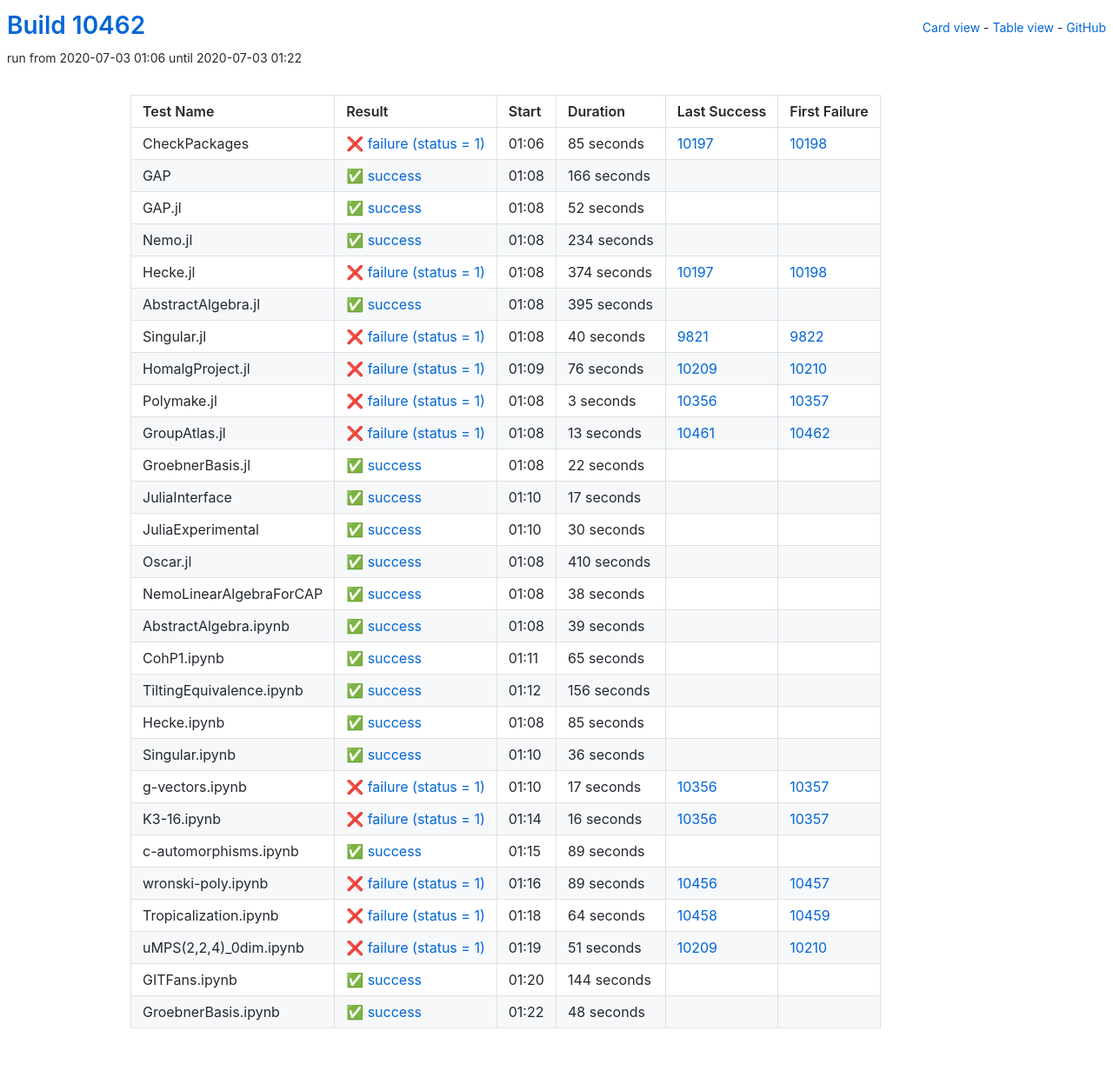
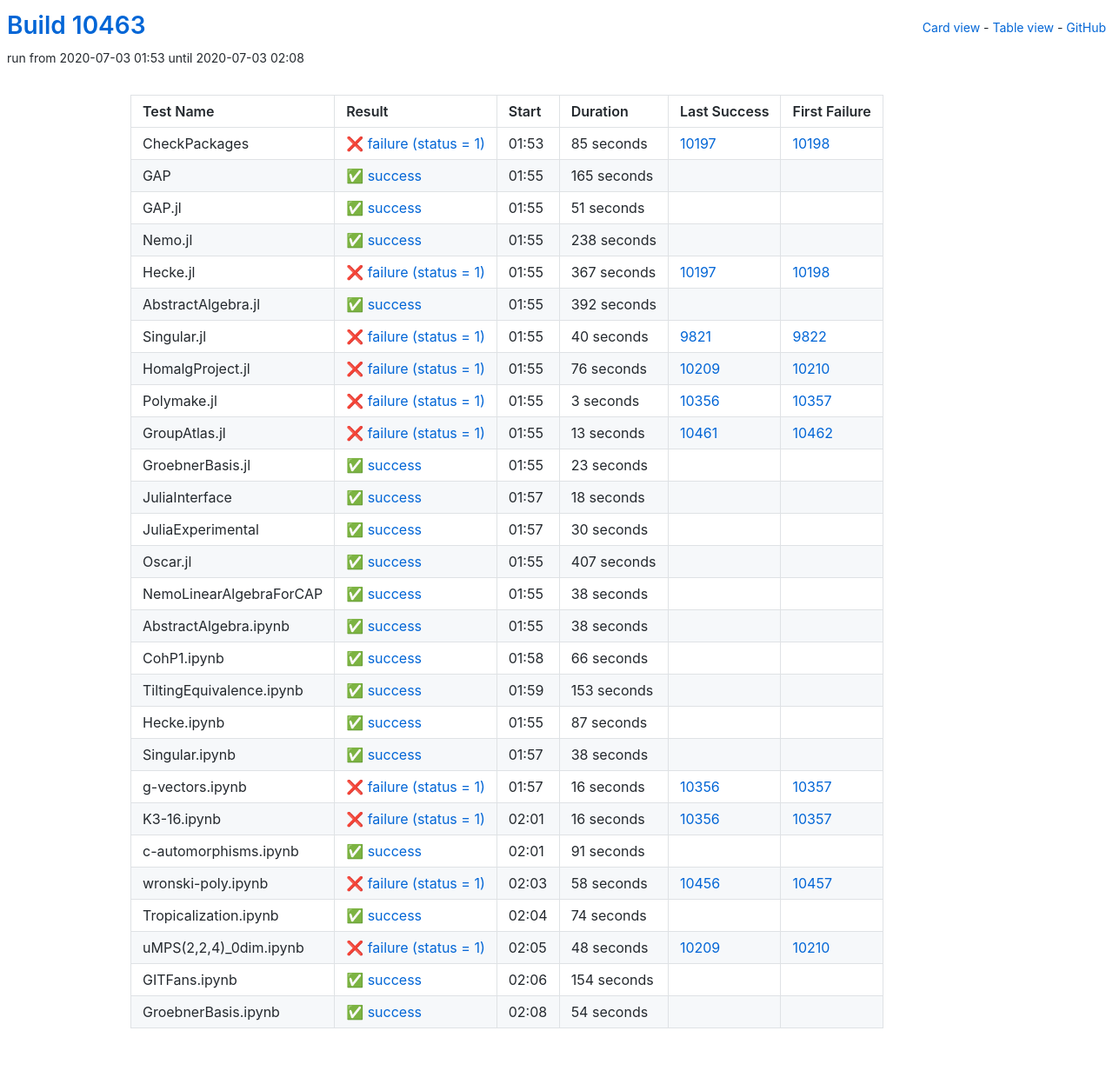
Before and after one commit to oscar-system/oscar-ci-status, a Jekyll site: the page built from table.html, in a window 1280 px wide. Shown: the whole page at 87% size. Built offline with Jekyll 4.4.1, drawn with Linux system fonts in a browser that asks for light colours.

Commit message:
Build #10463

```diff
--- a/_data/ci.yml
+++ b/_data/ci.yml
@@ -1,6 +1,6 @@
 ---
-build: 10462
-build_url: https://oscarci.mathematik.uni-kl.de/job/oscar/10462/
+build: 10463
+build_url: https://oscarci.mathematik.uni-kl.de/job/oscar/10463/
 job: oscar
 organization: oscar-system
 repo: oscar-ci-status
@@ -8,8 +8,8 @@
 tests:
 - name: CheckPackages
   id: checkpackages
-  log: https://oscarci.mathematik.uni-kl.de/job/oscar/10462/artifact/logs/build-10462/CheckPackages.log
-  start: 2020-07-03 01:06
+  log: https://oscarci.mathematik.uni-kl.de/job/oscar/10463/artifact/logs/build-10463/CheckPackages.log
+  start: 2020-07-03 01:53
   success: false
   exitcode: 1
   status: failure
@@ -20,68 +20,68 @@
   first_failure_url: https://oscarci.mathematik.uni-kl.de/job/oscar/10198/
 - name: GAP
   id: gap
-  log: https://oscarci.mathematik.uni-kl.de/job/oscar/10462/artifact/logs/build-10462/GAP.log
-  start: 2020-07-03 01:08
+  log: https://oscarci.mathematik.uni-kl.de/job/oscar/10463/artifact/logs/build-10463/GAP.log
+  start: 2020-07-03 01:55
   success: true
   exitcode: 0
   status: success
-  duration: 166
+  duration: 165
   last_success: false
   last_success_url:
   first_failure: false
   first_failure_url:
 - name: GAP.jl
   id: gap-jl
-  log: https://oscarci.mathematik.uni-kl.de/job/oscar/10462/artifact/logs/build-10462/GAP.jl.log
-  start: 2020-07-03 01:08
+  log: https://oscarci.mathematik.uni-kl.de/job/oscar/10463/artifact/logs/build-10463/GAP.jl.log
+  start: 2020-07-03 01:55
   success: true
   exitcode: 0
   status: success
-  duration: 52
+  duration: 51
   last_success: false
   last_success_url:
   first_failure: false
   first_failure_url:
 - name: Nemo.jl
   id: nemo-jl
-  log: https://oscarci.mathematik.uni-kl.de/job/oscar/10462/artifact/logs/build-10462/Nemo.jl.log
-  start: 2020-07-03 01:08
+  log: https://oscarci.mathematik.uni-kl.de/job/oscar/10463/artifact/logs/build-10463/Nemo.jl.log
+  start: 2020-07-03 01:55
   success: true
   exitcode: 0
   status: success
-  duration: 234
+  duration: 238
   last_success: false
   last_success_url:
   first_failure: false
   first_failure_url:
 - name: Hecke.jl
   id: hecke-jl
-  log: https://oscarci.mathematik.uni-kl.de/job/oscar/10462/artifact/logs/build-10462/Hecke.jl.log
-  start: 2020-07-03 01:08
+  log: https://oscarci.mathematik.uni-kl.de/job/oscar/10463/artifact/logs/build-10463/Hecke.jl.log
+  start: 2020-07-03 01:55
   success: false
   exitcode: 1
   status: failure
-  duration: 374
+  duration: 367
   last_success: 10197
   last_success_url: https://oscarci.mathematik.uni-kl.de/job/oscar/10197/
   first_failure: 10198
   first_failure_url: https://oscarci.mathematik.uni-kl.de/job/oscar/10198/
 - name: AbstractAlgebra.jl
   id: abstractalgebra-jl
-  log: https://oscarci.mathematik.uni-kl.de/job/oscar/10462/artifact/logs/build-10462/AbstractAlgebra.jl.log
-  start: 2020-07-03 01:08
+  log: https://oscarci.mathematik.uni-kl.de/job/oscar/10463/artifact/logs/build-10463/AbstractAlgebra.jl.log
+  start: 2020-07-03 01:55
   success: true
   exitcode: 0
   status: success
-  duration: 395
+  duration: 392
   last_success: false
   last_success_url:
   first_failure: false
   first_failure_url:
 - name: Singular.jl
   id: singular-jl
-  log: https://oscarci.mathematik.uni-kl.de/job/oscar/10462/artifact/logs/build-10462/Singular.jl.log
-  start: 2020-07-03 01:08
+  log: https://oscarci.mathematik.uni-kl.de/job/oscar/10463/artifact/logs/build-10463/Singular.jl.log
+  start: 2020-07-03 01:55
   success: false
   exitcode: 1
   status: failure
@@ -92,8 +92,8 @@
   first_failure_url: https://oscarci.mathematik.uni-kl.de/job/oscar/9822/
 - name: HomalgProject.jl
   id: homalgproject-jl
-  log: https://oscarci.mathematik.uni-kl.de/job/oscar/10462/artifact/logs/build-10462/HomalgProject.jl.log
-  start: 2020-07-03 01:09
+  log: https://oscarci.mathematik.uni-kl.de/job/oscar/10463/artifact/logs/build-10463/HomalgProject.jl.log
+  start: 2020-07-03 01:55
   success: false
   exitcode: 1
   status: failure
@@ -104,8 +104,8 @@
   first_failure_url: https://oscarci.mathematik.uni-kl.de/job/oscar/10210/
 - name: Polymake.jl
   id: polymake-jl
-  log: https://oscarci.mathematik.uni-kl.de/job/oscar/10462/artifact/logs/build-10462/Polymake.jl.log
-  start: 2020-07-03 01:08
+  log: https://oscarci.mathematik.uni-kl.de/job/oscar/10463/artifact/logs/build-10463/Polymake.jl.log
+  start: 2020-07-03 01:55
   success: false
   exitcode: 1
   status: failure
@@ -116,8 +116,8 @@
   first_failure_url: https://oscarci.mathematik.uni-kl.de/job/oscar/10357/
 - name: GroupAtlas.jl
   id: groupatlas-jl
-  log: https://oscarci.mathematik.uni-kl.de/job/oscar/10462/artifact/logs/build-10462/GroupAtlas.jl.log
-  start: 2020-07-03 01:08
+  log: https://oscarci.mathematik.uni-kl.de/job/oscar/10463/artifact/logs/build-10463/GroupAtlas.jl.log
+  start: 2020-07-03 01:55
   success: false
   exitcode: 1
   status: failure
@@ -128,32 +128,32 @@
   first_failure_url: https://oscarci.mathematik.uni-kl.de/job/oscar/10462/
 - name: GroebnerBasis.jl
   id: groebnerbasis-jl
-  log: https://oscarci.mathematik.uni-kl.de/job/oscar/10462/artifact/logs/build-10462/GroebnerBasis.jl.log
-  start: 2020-07-03 01:08
+  log: https://oscarci.mathematik.uni-kl.de/job/oscar/10463/artifact/logs/build-10463/GroebnerBasis.jl.log
+  start: 2020-07-03 01:55
   success: true
   exitcode: 0
   status: success
-  duration: 22
+  duration: 23
   last_success: false
   last_success_url:
   first_failure: false
   first_failure_url:
 - name: JuliaInterface
   id: juliainterface
-  log: https://oscarci.mathematik.uni-kl.de/job/oscar/10462/artifact/logs/build-10462/JuliaInterface.log
-  start: 2020-07-03 01:10
+  log: https://oscarci.mathematik.uni-kl.de/job/oscar/10463/artifact/logs/build-10463/JuliaInterface.log
+  start: 2020-07-03 01:57
   success: true
   exitcode: 0
   status: success
-  duration: 17
+  duration: 18
   last_success: false
   last_success_url:
   first_failure: false
   first_failure_url:
 - name: JuliaExperimental
   id: juliaexperimental
-  log: https://oscarci.mathematik.uni-kl.de/job/oscar/10462/artifact/logs/build-10462/JuliaExperimental.log
-  start: 2020-07-03 01:10
+  log: https://oscarci.mathematik.uni-kl.de/job/oscar/10463/artifact/logs/build-10463/JuliaExperimental.log
+  start: 2020-07-03 01:57
   success: true
   exitcode: 0
   status: success
@@ -164,20 +164,20 @@
   first_failure_url:
 - name: Oscar.jl
   id: oscar-jl
-  log: https://oscarci.mathematik.uni-kl.de/job/oscar/10462/artifact/logs/build-10462/Oscar.jl.log
-  start: 2020-07-03 01:08
+  log: https://oscarci.mathematik.uni-kl.de/job/oscar/10463/artifact/logs/build-10463/Oscar.jl.log
+  start: 2020-07-03 01:55
   success: true
   exitcode: 0
   status: success
-  duration: 410
+  duration: 407
   last_success: false
   last_success_url:
   first_failure: false
   first_failure_url:
 - name: NemoLinearAlgebraForCAP
   id: nemolinearalgebraforcap
-  log: https://oscarci.mathematik.uni-kl.de/job/oscar/10462/artifact/logs/build-10462/NemoLinearAlgebraForCAP.log
-  start: 2020-07-03 01:08
+  log: https://oscarci.mathematik.uni-kl.de/job/oscar/10463/artifact/logs/build-10463/NemoLinearAlgebraForCAP.log
+  start: 2020-07-03 01:55
   success: true
   exitcode: 0
   status: success
@@ -188,80 +188,80 @@
   first_failure_url:
 - name: AbstractAlgebra.ipynb
   id: abstractalgebra-ipynb
-  log: https://oscarci.mathematik.uni-kl.de/job/oscar/10462/artifact/logs/build-10462/AbstractAlgebra.ipynb.log
-  start: 2020-07-03 01:08
+  log: https://oscarci.mathematik.uni-kl.de/job/oscar/10463/artifact/logs/build-10463/AbstractAlgebra.ipynb.log
+  start: 2020-07-03 01:55
   success: true
   exitcode: 0
   status: success
-  duration: 39
+  duration: 38
   last_success: false
   last_success_url:
   first_failure: false
   first_failure_url:
 - name: CohP1.ipynb
   id: cohp1-ipynb
-  log: https://oscarci.mathematik.uni-kl.de/job/oscar/10462/artifact/logs/build-10462/CohP1.ipynb.log
-  start: 2020-07-03 01:11
+  log: https://oscarci.mathematik.uni-kl.de/job/oscar/10463/artifact/logs/build-10463/CohP1.ipynb.log
+  start: 2020-07-03 01:58
   success: true
   exitcode: 0
   status: success
-  duration: 65
+  duration: 66
   last_success: false
   last_success_url:
   first_failure: false
   first_failure_url:
 - name: TiltingEquivalence.ipynb
   id: tiltingequivalence-ipynb
-  log: https://oscarci.mathematik.uni-kl.de/job/oscar/10462/artifact/logs/build-10462/TiltingEquivalence.ipynb.log
-  start: 2020-07-03 01:12
+  log: https://oscarci.mathematik.uni-kl.de/job/oscar/10463/artifact/logs/build-10463/TiltingEquivalence.ipynb.log
+  start: 2020-07-03 01:59
   success: true
   exitcode: 0
   status: success
-  duration: 156
+  duration: 153
   last_success: false
   last_success_url:
   first_failure: false
   first_failure_url:
 - name: Hecke.ipynb
   id: hecke-ipynb
-  log: https://oscarci.mathematik.uni-kl.de/job/oscar/10462/artifact/logs/build-10462/Hecke.ipynb.log
-  start: 2020-07-03 01:08
+  log: https://oscarci.mathematik.uni-kl.de/job/oscar/10463/artifact/logs/build-10463/Hecke.ipynb.log
+  start: 2020-07-03 01:55
   success: true
   exitcode: 0
   status: success
-  duration: 85
+  duration: 87
   last_success: false
   last_success_url:
   first_failure: false
   first_failure_url:
 - name: Singular.ipynb
   id: singular-ipynb
-  log: https://oscarci.mathematik.uni-kl.de/job/oscar/10462/artifact/logs/build-10462/Singular.ipynb.log
-  start: 2020-07-03 01:10
+  log: https://oscarci.mathematik.uni-kl.de/job/oscar/10463/artifact/logs/build-10463/Singular.ipynb.log
+  start: 2020-07-03 01:57
   success: true
   exitcode: 0
   status: success
-  duration: 36
+  duration: 38
   last_success: false
   last_success_url:
   first_failure: false
   first_failure_url:
 - name: g-vectors.ipynb
   id: g-vectors-ipynb
-  log: https://oscarci.mathematik.uni-kl.de/job/oscar/10462/artifact/logs/build-10462/g-vectors.ipynb.log
-  start: 2020-07-03 01:10
+  log: https://oscarci.mathematik.uni-kl.de/job/oscar/10463/artifact/logs/build-10463/g-vectors.ipynb.log
+  start: 2020-07-03 01:57
   success: false
   exitcode: 1
   status: failure
-  duration: 17
+  duration: 16
   last_success: 10356
   last_success_url: https://oscarci.mathematik.uni-kl.de/job/oscar/10356/
   first_failure: 10357
   first_failure_url: https://oscarci.mathematik.uni-kl.de/job/oscar/10357/
 - name: K3-16.ipynb
   id: k3-16-ipynb
-  log: https://oscarci.mathematik.uni-kl.de/job/oscar/10462/artifact/logs/build-10462/K3-16.ipynb.log
-  start: 2020-07-03 01:14
+  log: https://oscarci.mathematik.uni-kl.de/job/oscar/10463/artifact/logs/build-10463/K3-16.ipynb.log
+  start: 2020-07-03 02:01
   success: false
   exitcode: 1
   status: failure
@@ -272,72 +272,72 @@
   first_failure_url: https://oscarci.mathematik.uni-kl.de/job/oscar/10357/
 - name: c-automorphisms.ipynb
   id: c-automorphisms-ipynb
-  log: https://oscarci.mathematik.uni-kl.de/job/oscar/10462/artifact/logs/build-10462/c-automorphisms.ipynb.log
-  start: 2020-07-03 01:15
+  log: https://oscarci.mathematik.uni-kl.de/job/oscar/10463/artifact/logs/build-10463/c-automorphisms.ipynb.log
+  start: 2020-07-03 02:01
   success: true
   exitcode: 0
   status: success
-  duration: 89
+  duration: 91
   last_success: false
   last_success_url:
   first_failure: false
   first_failure_url:
 - name: wronski-poly.ipynb
   id: wronski-poly-ipynb
-  log: https://oscarci.mathematik.uni-kl.de/job/oscar/10462/artifact/logs/build-10462/wronski-poly.ipynb.log
-  start: 2020-07-03 01:16
+  log: https://oscarci.mathematik.uni-kl.de/job/oscar/10463/artifact/logs/build-10463/wronski-poly.ipynb.log
+  start: 2020-07-03 02:03
   success: false
   exitcode: 1
   status: failure
-  duration: 89
+  duration: 58
   last_success: 10456
   last_success_url: https://oscarci.mathematik.uni-kl.de/job/oscar/10456/
   first_failure: 10457
   first_failure_url: https://oscarci.mathematik.uni-kl.de/job/oscar/10457/
 - name: Tropicalization.ipynb
   id: tropicalization-ipynb
-  log: https://oscarci.mathematik.uni-kl.de/job/oscar/10462/artifact/logs/build-10462/Tropicalization.ipynb.log
-  start: 2020-07-03 01:18
+  log: https://oscarci.mathematik.uni-kl.de/job/oscar/10463/artifact/logs/build-10463/Tropicalization.ipynb.log
+  start: 2020-07-03 02:04
+  success: true
+  exitcode: 0
+  status: success
+  duration: 74
+  last_success: false
+  last_success_url:
+  first_failure: false
+  first_failure_url:
+- name: uMPS(2,2,4)_0dim.ipynb
+  id: umps-2-2-4-0dim-ipynb
+  log: https://oscarci.mathematik.uni-kl.de/job/oscar/10463/artifact/logs/build-10463/uMPS-2-2-4-_0dim.ipynb.log
+  start: 2020-07-03 02:05
   success: false
   exitcode: 1
   status: failure
-  duration: 64
-  last_success: 10458
-  last_success_url: https://oscarci.mathematik.uni-kl.de/job/oscar/10458/
-  first_failure: 10459
-  first_failure_url: https://oscarci.mathematik.uni-kl.de/job/oscar/10459/
-- name: uMPS(2,2,4)_0dim.ipynb
-  id: umps-2-2-4-0dim-ipynb
-  log: https://oscarci.mathematik.uni-kl.de/job/oscar/10462/artifact/logs/build-10462/uMPS-2-2-4-_0dim.ipynb.log
-  start: 2020-07-03 01:19
-  success: false
-  exitcode: 1
-  status: failure
-  duration: 51
+  duration: 48
   last_success: 10209
   last_success_url: https://oscarci.mathematik.uni-kl.de/job/oscar/10209/
   first_failure: 10210
   first_failure_url: https://oscarci.mathematik.uni-kl.de/job/oscar/10210/
 - name: GITFans.ipynb
   id: gitfans-ipynb
-  log: https://oscarci.mathematik.uni-kl.de/job/oscar/10462/artifact/logs/build-10462/GITFans.ipynb.log
-  start: 2020-07-03 01:20
+  log: https://oscarci.mathematik.uni-kl.de/job/oscar/10463/artifact/logs/build-10463/GITFans.ipynb.log
+  start: 2020-07-03 02:06
   success: true
   exitcode: 0
   status: success
-  duration: 144
+  duration: 154
   last_success: false
   last_success_url:
   first_failure: false
   first_failure_url:
 - name: GroebnerBasis.ipynb
   id: groebnerbasis-ipynb
-  log: https://oscarci.mathematik.uni-kl.de/job/oscar/10462/artifact/logs/build-10462/GroebnerBasis.ipynb.log
-  start: 2020-07-03 01:22
+  log: https://oscarci.mathematik.uni-kl.de/job/oscar/10463/artifact/logs/build-10463/GroebnerBasis.ipynb.log
+  start: 2020-07-03 02:08
   success: true
   exitcode: 0
   status: success
-  duration: 48
+  duration: 54
   last_success: false
   last_success_url:
   first_failure: false
```
Also changed, not shown: README.md.
